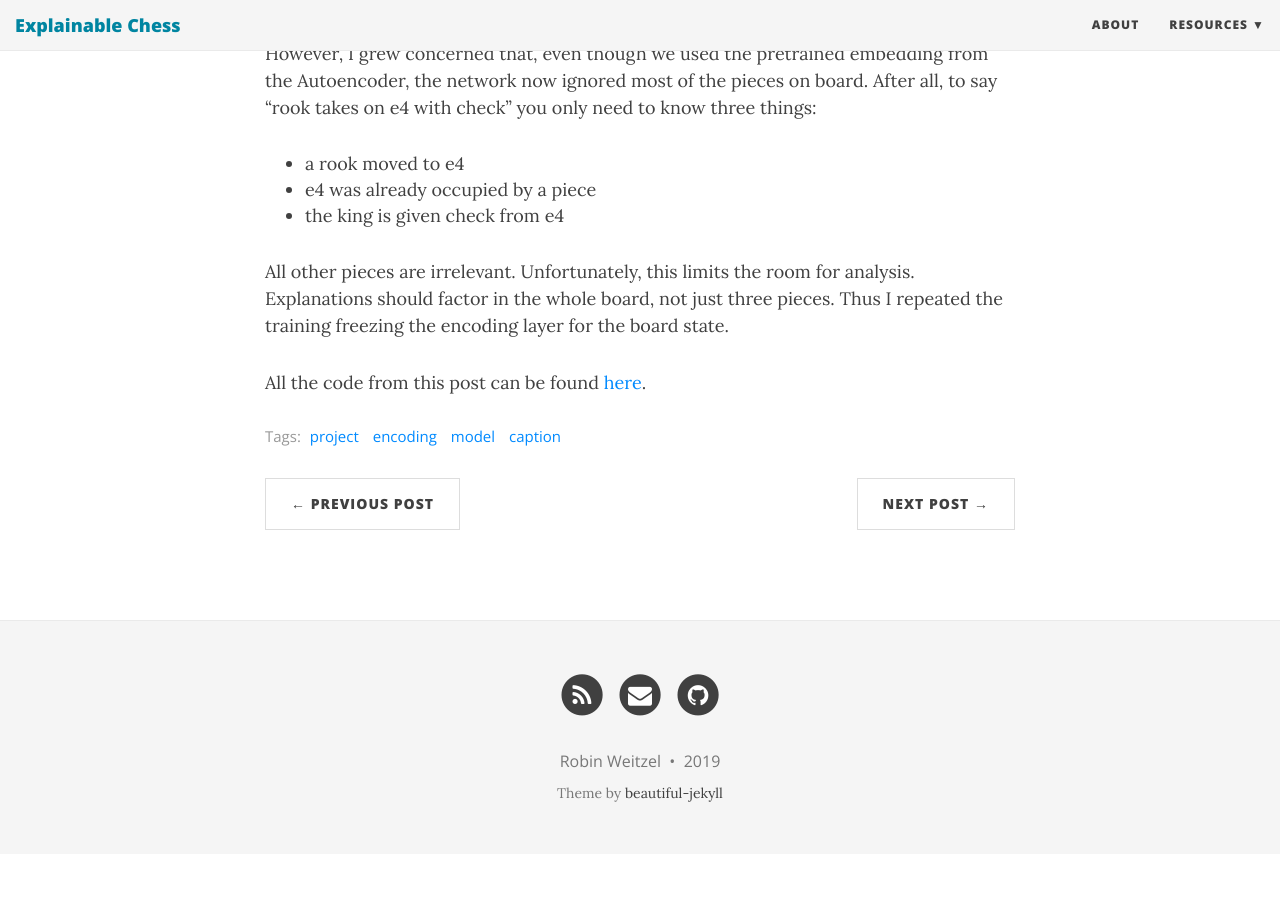
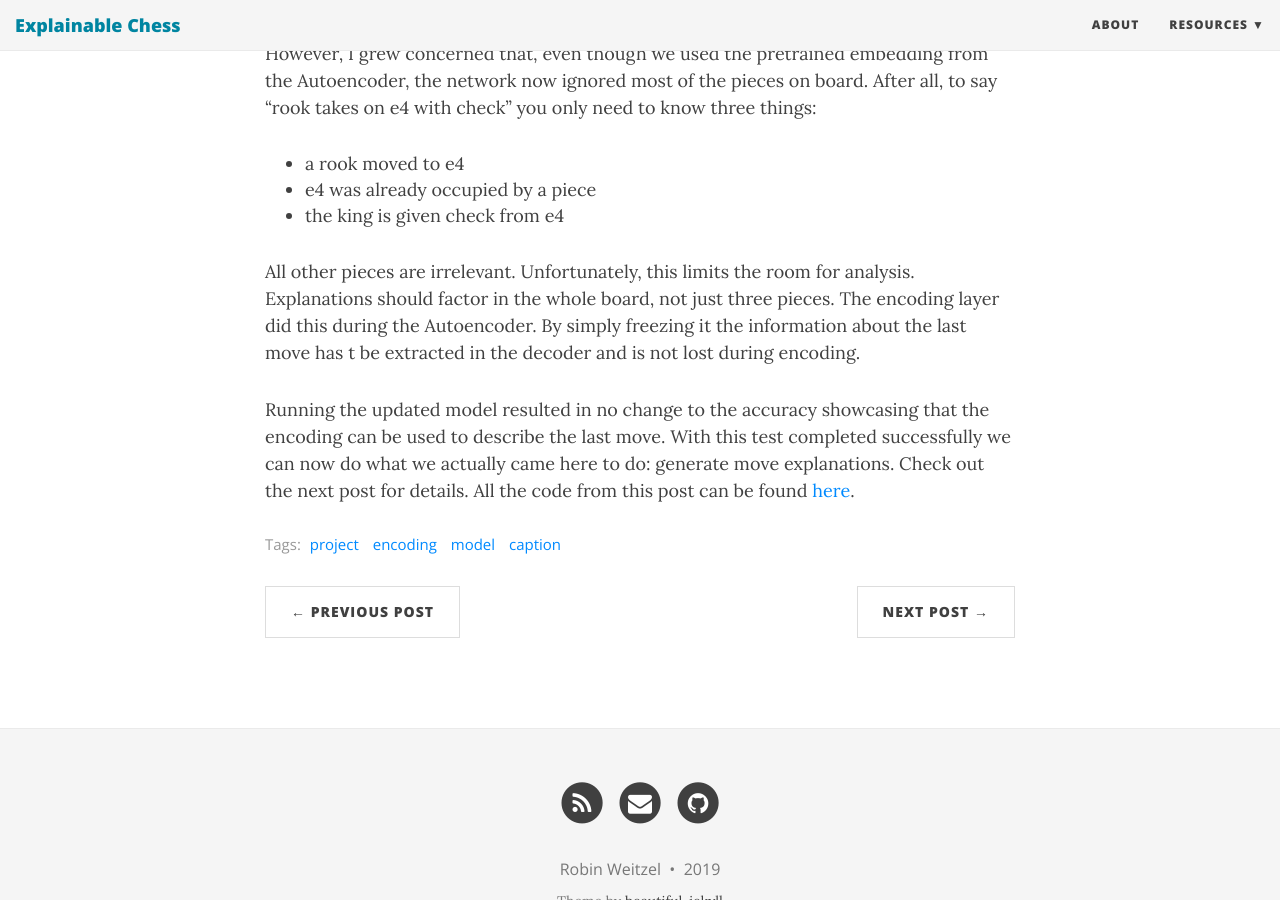
Before and after one commit to RobinWeitzel/nn-project, a Jekyll site: the page built from _posts/2019-05-13-simple-captions.md, in a window 1280 px wide and 900 px high, scrolled down 5346 px. Built offline with Jekyll 4.4.1, drawn with Linux system fonts in a browser that asks for light colours; nearby versions of some CDN libraries; before the commit the page ends 6200 px from its top, so only the background shows below that; some of the changed text lies outside the part shown.

Commit message:
Finished blog posts

```diff
--- a/_posts/2019-05-13-simple-captions.md
+++ b/_posts/2019-05-13-simple-captions.md
@@ -156,7 +156,10 @@ After all, to say "rook takes on e4 with check" you only need to know three thin
 All other pieces are irrelevant.
 Unfortunately, this limits the room for analysis.
 Explanations should factor in the whole board, not just three pieces.
-Thus I repeated the training freezing the encoding layer for the board state.
+The encoding layer did this during the Autoencoder.
+By simply freezing it the information about the last move has t be extracted in the decoder and is not lost during encoding.
 
-
+Running the updated model resulted in no change to the accuracy showcasing that the encoding can be used to describe the last move.
+With this test completed successfully we can now do what we actually came here to do: generate move explanations.
+Check out the next post for details.
 All the code from this post can be found [here](https://github.com/RobinWeitzel/nn-project/blob/master/simple_captions.ipynb).
```
Also changed, not shown: other parts of _posts/2019-05-13-simple-captions.md (+1 -1 lines).
